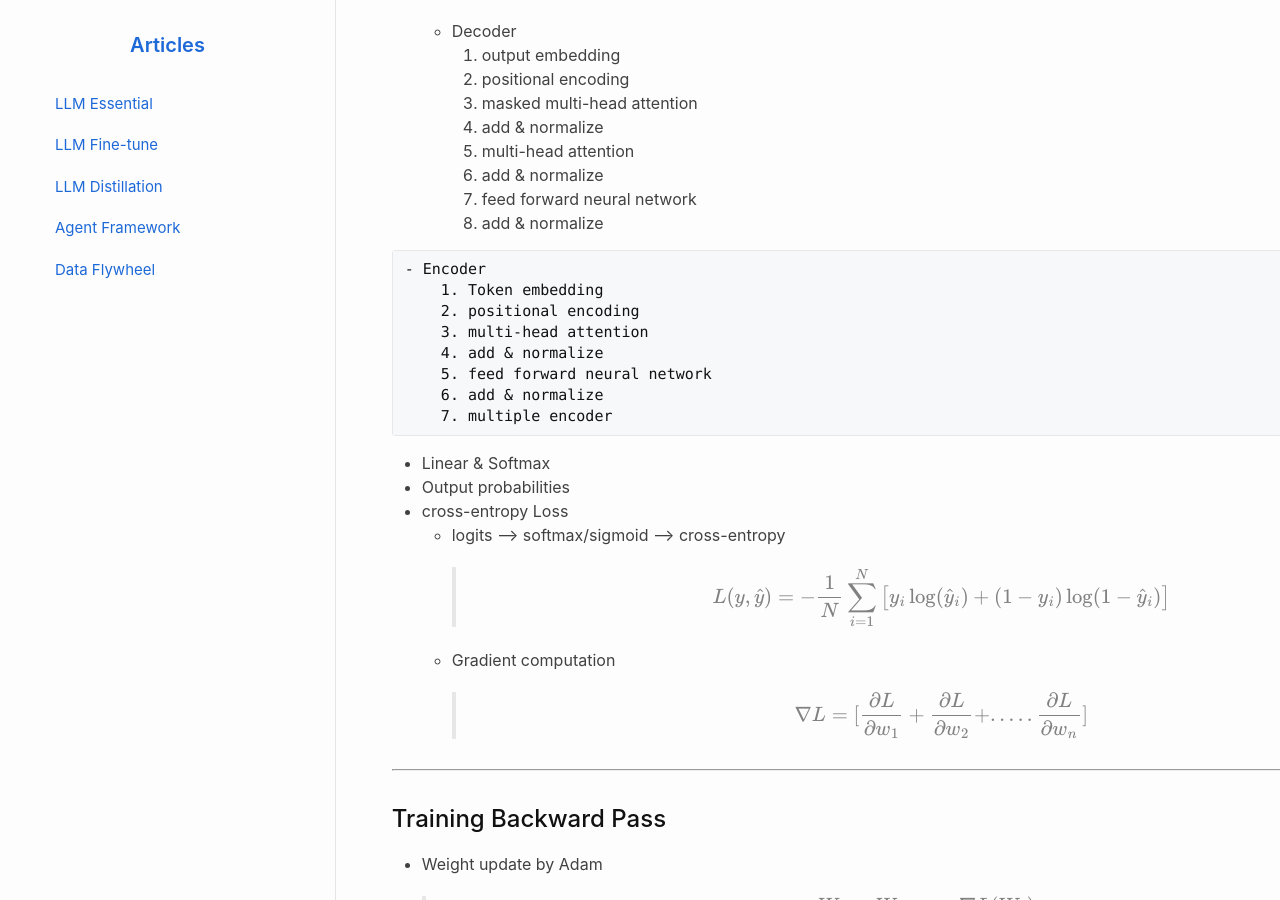
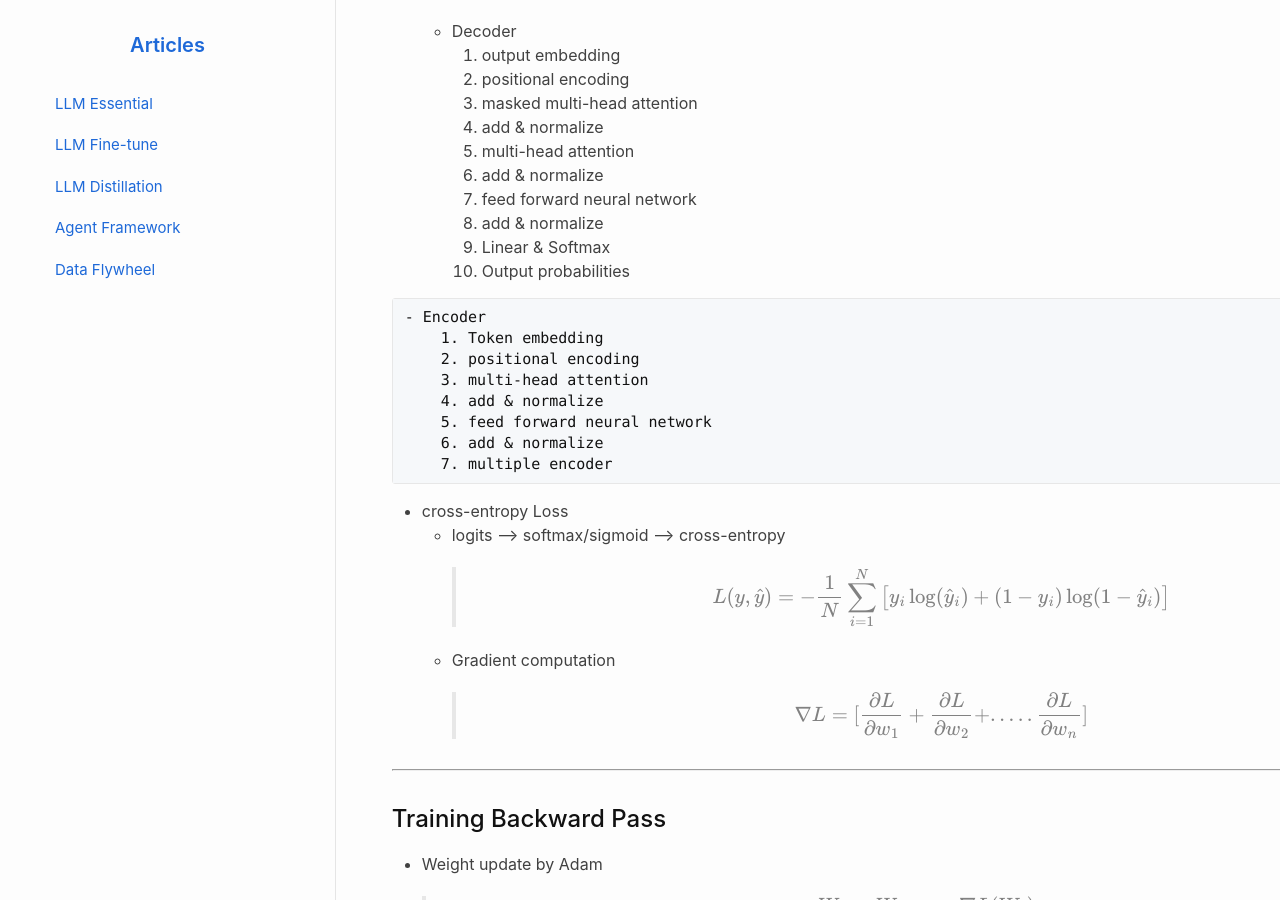
Before and after one commit to ChrisZhu2050/chriszhu2050.github.io, a Jekyll site: the page built from index.md, in a window 1280 px wide and 900 px high, scrolled down 12700 px. Built offline with Jekyll 4.4.1, drawn with Linux system fonts in a browser that asks for light colours; nearby versions of some CDN libraries; formulas are drawn with MathJax 3; part of the change alters nothing that is shown.

```diff
--- a/index.md
+++ b/index.md
@@ -526,7 +526,7 @@ graph LR
   <!-- <a id="section2"></a>   -->
 
       - Decoder
-        1. output embedding
+        1.  output embedding
         2.  positional encoding
         3.  masked multi-head attention
         4.  add & normalize
@@ -534,6 +534,8 @@ graph LR
         6.  add & normalize
         7.  feed forward neural network
         8.  add & normalize
+        9.  Linear & Softmax
+        10. Output probabilities
 
 
     - Encoder
@@ -545,8 +547,7 @@ graph LR
         6. add & normalize
         7. multiple encoder
 
-  - Linear & Softmax
-  - Output probabilities
+
   - cross-entropy Loss
     - logits --> softmax/sigmoid --> cross-entropy
 
```
